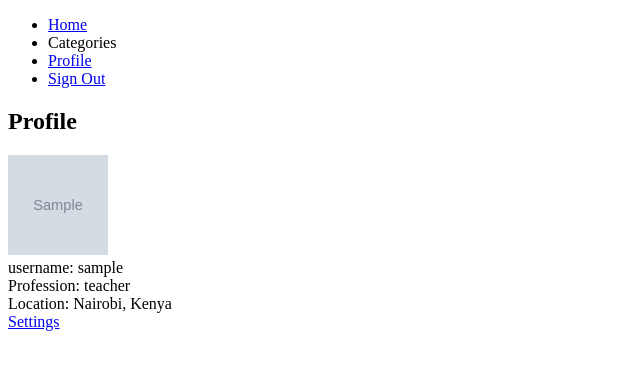
After one commit to ColinAdo/library, a Django app: a page that uses templates/auth/profile.html in a window 1280 px wide. The commit adds this page. Shown: the top 370 px of the page, without its empty margins (0-640 px from the left). Run offline with Django 4.2, Linux system fonts and the light colour scheme; a user stored in the database is signed in; tables that the repository leaves empty hold one stand-in row (values such as "Sample post"); grey boxes marked "Sample" are stand-in pictures.

Commit message:
Add profile and profile settings

```diff
--- a/core/context_processor.py
+++ b/core/context_processor.py
@@ -1,8 +1,11 @@
 from .models import Category
+from userAuths.models import CustomUser
 
 def default(request):
     categories = Category.objects.all()
+    p = CustomUser.objects.get(username=request.user.username)
 
     return {
-        'categories': categories
+        'categories': categories,
+        'p': p
     }
--- /dev/null
+++ b/templates/auth/profile.html
@@ -0,0 +1,24 @@
+{% extends 'partials/base.html' %}
+{% block title %} Profile {% endblock title %}
+
+{% block content %}
+    <h2>Profile</h2>
+    <div class="dropdown">
+        <img src="{{p.profile_pic.url}}" alt="{{p.username}}" width="100" height="100">
+        <div class="dropdown-content">
+        <img src="{{p.profile_pic.url}}" alt="{{p.username}}" width="300" height="300">
+        <div>{{p.username}}</div>
+    </div>
+    </div>
+    <div>username: {{p.username}}</div>
+    {% if p.career %}
+        <div>Profession: {{p.career}}</div>
+    {% endif %}
+    {% if p.location %}
+        <div>Location: {{p.location}}</div>
+    {% endif %}
+
+     {% if request.user.username == p.username %}
+        <div><a href="{% url 'setting' p.username %}">Settings</a></div>
+    {% endif %}
+{% endblock content %}
--- a/templates/partials/navbar.html
+++ b/templates/partials/navbar.html
@@ -11,6 +11,7 @@
         {% endfor %}
         </div>
     </div>
+    <li><a href="{% url 'profile' p.username %}">Profile</a></li>
     <li><a href="{% url 'sign_out' %}">Sign Out</a></li>
     {% endif %}
 </ul>
--- a/userAuths/models.py
+++ b/userAuths/models.py
@@ -10,11 +10,11 @@ CAREER = (
 )
 
 LOCATION = (
-    ('kenya', 'Nairobi, Kenya'),
-    ('uganda', 'Kampala, Uganda'),
-    ('nigeria', 'Lagos, Nigeria'),
-    ('egypt', 'Cairo, Egypt'),
-    ('Eritrea', 'Asmara, Eritrea'),
+    ('Nairobi, Kenya', 'Nairobi, Kenya'),
+    ('Kampala, Uganda', 'Kampala, Uganda'),
+    ('Lagos, Nigeria', 'Lagos, Nigeria'),
+    ('Cairo, Egypt', 'Cairo, Egypt'),
+    ('Asmara, Eritrea', 'Asmara, Eritrea'),
 )
 
 
@@ -23,7 +23,7 @@ class CustomUser(AbstractUser):
     username = models.CharField(max_length=200)
     profile_pic = models.ImageField(default='profile.png', upload_to='profile', null=True, blank=True)
     career = models.CharField(null=True, blank=True, choices=CAREER, max_length=100)
-    loacation = models.CharField(null=True, blank=True, choices=LOCATION, max_length=100)
+    location = models.CharField(null=True, blank=True, choices=LOCATION, max_length=100)
 
     USERNAME_FIELD = 'email'
     REQUIRED_FIELDS = ['username']
--- a/userAuths/urls.py
+++ b/userAuths/urls.py
@@ -2,7 +2,12 @@ from django.urls import path
 from .import views
 
 urlpatterns = [
+    # auth url
     path('register/', views.sign_up, name="sign_up"),
     path('login/', views.sign_in, name="sign_in"),
     path('logout/', views.sign_out, name="sign_out"),
+
+    # profile url
+    path('<str:username>/profile/', views.profile, name="profile"),
+    path('<str:username>/settings/', views.setting, name="setting"),
 ]
--- a/userAuths/views.py
+++ b/userAuths/views.py
@@ -1,7 +1,8 @@
-from django.shortcuts import render, redirect
+from django.shortcuts import render, redirect, get_object_or_404
 from django.contrib import messages
 from django.contrib.auth import authenticate, login, logout
-from .forms import RegisterForm
+from .forms import RegisterForm, ProfileFrom
+from .models import CustomUser
 
 def sign_up(request):
     template = 'auth/sign-up.html'
@@ -29,7 +30,6 @@ def sign_up(request):
     }
     return render(request, template, context)
 
-
 def sign_in(request):
     template = 'auth/sign-in.html'
     if request.method == 'POST':
@@ -51,3 +51,30 @@ def sign_out(request):
     logout(request)
     messages.success(request, 'You logged out')
     return redirect('sign_in')
+
+def profile(request, username):
+    template = 'auth/profile.html'
+    p = get_object_or_404(CustomUser, username=username)
+    context = {
+        'p': p
+    }
+    return render(request, template, context)
+
+def setting(request, username):
+    template = 'auth/setting.html'
+    preloaded_data = CustomUser.objects.get(username=username)
+
+    if request.method == 'POST':
+        form = ProfileFrom(request.POST, request.FILES, instance=preloaded_data)
+        if form.is_valid():
+            form.save()
+            messages.success(request, 'Profile Updated successfully')
+            return redirect('setting', username)
+    else:
+        form = ProfileFrom(instance=preloaded_data)
+
+    context = {
+        'form': form,
+        'preloaded_data': preloaded_data
+    }
+    return render(request, template, context)
```
Also changed, not shown: templates/auth/setting.html (added, +58 -0 lines), userAuths/forms.py (+12 -0 lines).
